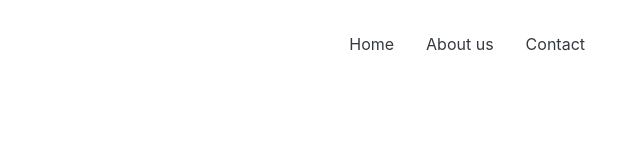
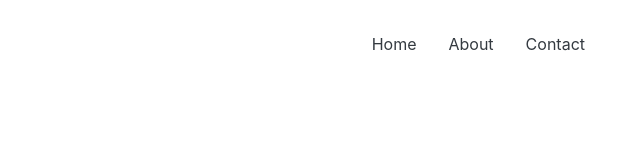
Before and after one commit to heldercepeda/deploy_test, a React (Create React App) app: page / in a window 1280 px wide. Shown: the top 160 px of the page, without its empty margins (640-1280 px from the left). Built offline with nearby package versions, Linux system fonts and the light colour scheme.

Commit message:
Small change

```diff
--- a/src/Navbar.js
+++ b/src/Navbar.js
@@ -6,7 +6,7 @@ const Navbar = () => {
                     <a class="nav-link text-dark" href="/">Home</a>
                 </li>
                 <li class="nav-item">
-                    <a class="nav-link text-dark" href="/about">About us</a>
+                    <a class="nav-link text-dark" href="/about">About</a>
                 </li>
                 <li class="nav-item">
                     <a class="nav-link text-dark" href="/contact">Contact</a>
```
